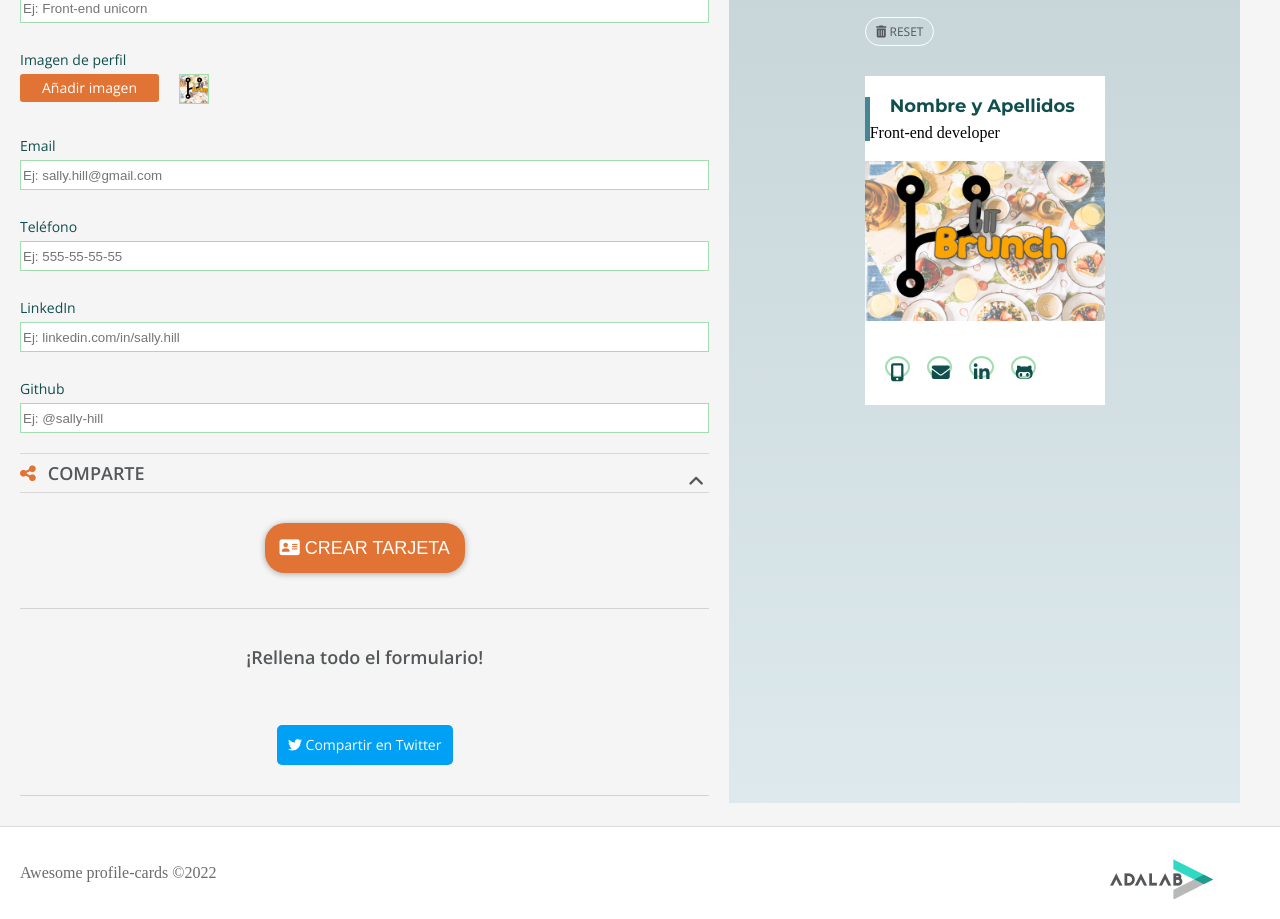
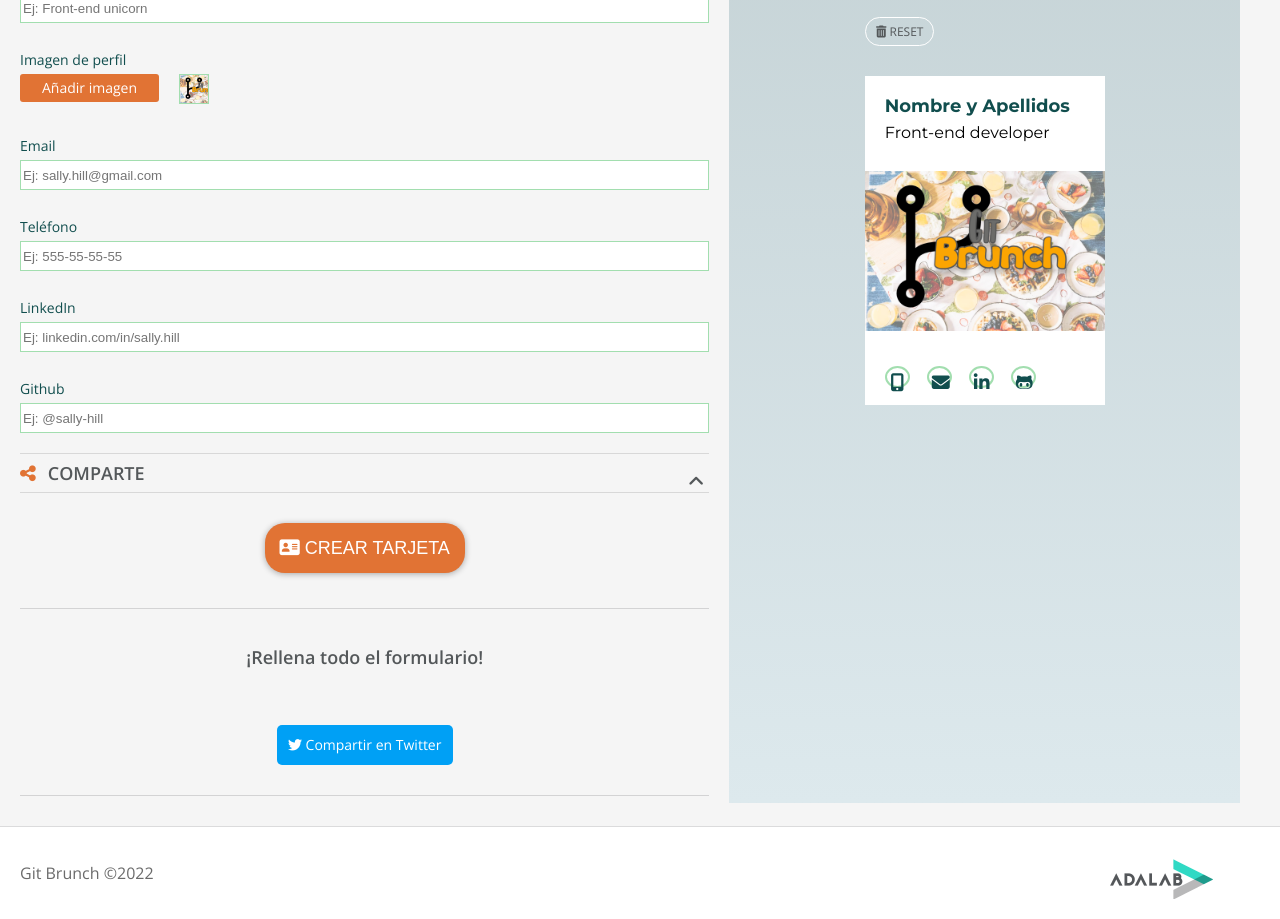
Before and after one commit to Adalab/project-promo-q-module-3-team-1, a React (Create React App) app: page /#/card in a window 1280 px wide. Shown: the part 580-1499 px from the top of the page. Built offline with nearby package versions, Linux system fonts and the light colour scheme.

Commit message:
PpImport footer to App.js and fix job input scss.

```diff
--- a/src/components/App.js
+++ b/src/components/App.js
@@ -1,12 +1,13 @@
 import logoHeader from '../images/logo-git-brunch.png';
-import logoFooter from '../images/logo-adalab.png';
 
 import '../styles/App.scss';
+
 import { Routes, Route } from 'react-router-dom';
 import { useEffect, useState } from 'react';
 import SendToApi from '../services/SendToApi';
 import localStorage from '../services/localStorage';
 
+import Footer from './Footer';
 import Card from './Card';
 import Landing from './Landing';
 
@@ -74,13 +75,13 @@ function App() {
               handleInput={handleInput}
               dataCard={dataCard}
               handleReset={handleReset}
-              logoFooter={logoFooter}
               avatar={avatar}
               updateAvatar={updateAvatar}
             />
           }
         ></Route>
       </Routes>
+      <Footer />
     </>
   );
 }
--- a/src/components/Card.js
+++ b/src/components/Card.js
@@ -1,31 +1,32 @@
-
 import Header from './Header';
-import Footer from './Footer';
 import Design from './Design';
 import Fill from './Fill';
 import Share from './Share';
 import Preview from './Preview';
 
-
 const Card = (props) => {
-    return (<>
+  return (
+    <>
       <Header logoHeader={props.logoHeader} />
       <main className="main__forflex">
-          <Preview
-            handleReset={props.handleReset}
-            dataCard = {props.dataCard}
-          />
-
+        <Preview handleReset={props.handleReset} dataCard={props.dataCard} />
         <section className="form-section">
           <form className="form js_allInputs" action="#" method="POST">
-              <Design handleInput={props.handleInput} dataCard={props.dataCard}/>
-              <Fill handleInput={props.handleInput} dataCard={props.dataCard} avatar={props.avatar} updateAvatar={props.updateAvatar}/>
-              <Share handleCreatedCard={props.handleCreatedCard} resultCard={props.resultCard}/>
+            <Design handleInput={props.handleInput} dataCard={props.dataCard} />
+            <Fill
+              handleInput={props.handleInput}
+              dataCard={props.dataCard}
+              avatar={props.avatar}
+              updateAvatar={props.updateAvatar}
+            />
+            <Share
+              handleCreatedCard={props.handleCreatedCard}
+              resultCard={props.resultCard}
+            />
           </form>
         </section>
       </main>
-
-        <Footer logoFooter={props.logoFooter} />
-      </>);
-}
+    </>
+  );
+};
 export default Card;
--- a/src/components/Footer.js
+++ b/src/components/Footer.js
@@ -1,14 +1,17 @@
 import '../styles/Footer.scss';
+import logoFooter from '../images/logo-adalab.png';
 
-const Footer = (props) => {
-    return (<footer className="footer">
-    <p className="footer-title">Awesome profile-cards &#169;2022</p>
-    <img
-      src={props.logoFooter}
-      alt="logo Adalab"
-      title="logo Adalab"
-      className="adalab-img"
-    />
-  </footer>);
-}
+const Footer = () => {
+  return (
+    <footer className="footer">
+      <p className="footer-title">Git Brunch &#169;2022</p>
+      <img
+        src={logoFooter}
+        alt="logo Adalab"
+        title="logo Adalab"
+        className="adalab-img"
+      />
+    </footer>
+  );
+};
 export default Footer;
--- a/src/components/Preview.js
+++ b/src/components/Preview.js
@@ -2,57 +2,48 @@ import '../styles/Preview.scss';
 
 import GetAvatar from './GetAvatar';
 
-const  Preview = (props) => {
-
+const Preview = (props) => {
   console.log(props);
-    return ( <section className="section__preview">
+  return (
+    <section className="section__preview">
       <article className="card">
-      <button className="resetButton js-btnPreview" onClick={props.handleReset}>
+        <button className="resetButton" onClick={props.handleReset}>
           <i className="trashIcon fa-solid fa-trash-can"> </i> Reset
         </button>
 
-      <div
-        className={`card__container palette${props.dataCard.palette} js-card__container`}
-      >
+        <div className={`card__container palette${props.dataCard.palette} `}>
           <div className="card__container--verticalBorder">
-          <h2 className="card__container--name js-namePreview">
+            <h2 className="card__container--name">
               {props.dataCard.name || `Nombre y Apellidos`}
             </h2>
-          <p className="card__container--paragraph js-positionPreview">
-            { props.dataCard.job|| `Front-end developer`}
+            <p className="card__container--paragraph ">
+              {props.dataCard.job || `Front-end developer`}
             </p>
           </div>
 
-        <div
-          className="card__container--image js-imgPreview js__profile-preview"
-        ></div>
+          <div className="card__container--image "></div>
           <nav>
             <ul className="card__container--list">
               <li className="list__elements ">
                 <a
                   target="blank"
-                href={`tel:${ props.dataCard.phone}`}
+                  href={`tel:${props.dataCard.phone}`}
                   className="js_link_phone"
                 >
-                <i className="card__rrss fa-solid fa-mobile-screen-button js-iconPreview"></i>
+                  <i className="card__rrss fa-solid fa-mobile-screen-button "></i>
                 </a>
               </li>
               <li className="list__elements">
-              <a
-                target="blank"
-                href={`mailto:${props.dataCard.email}`}
-                className="js_link_email"
-              >
-                <i className="fa-solid fa-envelope card__rrss js-iconPreview"></i>
+                <a target="blank" href={`mailto:${props.dataCard.email}`}>
+                  <i className="fa-solid fa-envelope card__rrss"></i>
                 </a>
               </li>
               <li className="list__elements">
                 <a
                   target="blank"
                   href={`https://www.linkedin.com/in/${props.dataCard.linkedin} `}
-                className="js_link_linkedin"
                 >
-                <i className="card__rrss fa-brands fa-linkedin-in js-iconPreview"></i>
+                  <i className="card__rrss fa-brands fa-linkedin-in "></i>
                 </a>
               </li>
               <li className="list__elements">
@@ -61,13 +52,14 @@ const  Preview = (props) => {
                   href={`https://github.com/${props.dataCard.github}`}
                   className="js_link_github"
                 >
-                <i className="card__rrss fa-brands fa-github-alt js-iconPreview"></i>
+                  <i className="card__rrss fa-brands fa-github-alt "></i>
                 </a>
               </li>
             </ul>
           </nav>
         </div>
       </article>
-  </section>);
-}
+    </section>
+  );
+};
 export default Preview;
--- a/src/styles/Footer.scss
+++ b/src/styles/Footer.scss
@@ -1,6 +1,6 @@
 @import 'core/variables';
 
-footer{
+footer {
     display: flex;
     flex-direction: column;
     align-items: center;
@@ -14,8 +14,13 @@ footer{
 
     }
 }
-.adalab-img{
+
+.adalab-img {
     width: 103px;
     margin: 12px 47px 0 48px;
 }
-.footer-title{ color:$brownish-grey}
+
+.footer-title {
+    font-family: $open;
+    color: $brownish-grey
+}
--- a/src/styles/Preview.scss
+++ b/src/styles/Preview.scss
@@ -9,6 +9,7 @@
   align-items: center;
   padding-bottom: 20px;
   gap: 30px;
+
   &__container {
     background-color: $white-six;
     width: 240px;
@@ -24,7 +25,7 @@
       margin-bottom: 10px;
     }
 
-    & --paragraph {
+    &--paragraph {
       font-size: 16px;
       font-family: $montserrat-bold;
       padding-left: 20px;
@@ -32,7 +33,7 @@
     }
 
     &--verticalBorder {
-      border-left: 5px solid; //$dirty-blue;
+      border-left: 5px
     }
 
     &--image {
@@ -51,7 +52,7 @@
   }
 
   &__rrss {
-    border: 2px solid; //$hospital-green;
+    border: 2px solid;
     border-radius: 50%;
     width: 25px;
     height: 22px;
@@ -89,9 +90,11 @@
   .card__container--name {
     color: $dark-green-blue;
   }
+
   .card__container--verticalBorder {
     border-color: $dirty-blue;
   }
+
   .card__rrss {
     color: $dark-green-blue;
     border-color: $hospital-green;
@@ -102,9 +105,11 @@
   .card__container--name {
     color: $dried-blood;
   }
+
   .card__container--verticalBorder {
     border-color: $rusty-red;
   }
+
   .card__rrss {
     color: $dried-blood;
     border-color: $tomato;
@@ -115,9 +120,11 @@
   .card__container--name {
     color: $slate;
   }
+
   .card__container--verticalBorder {
     border-color: $faded-orange;
   }
+
   .card__rrss {
     color: $slate;
     border-color: $light-grey-blue;
```
Lines whose indentation alone changed are shown as unchanged.
